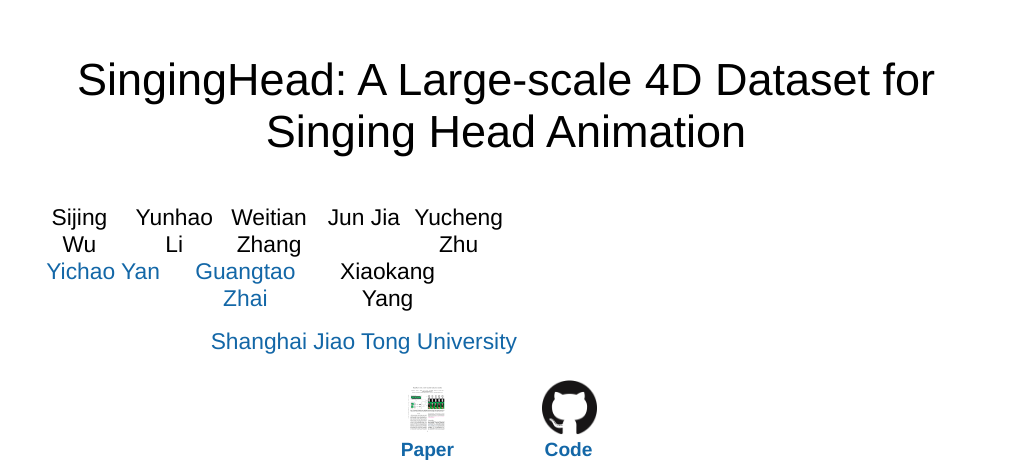
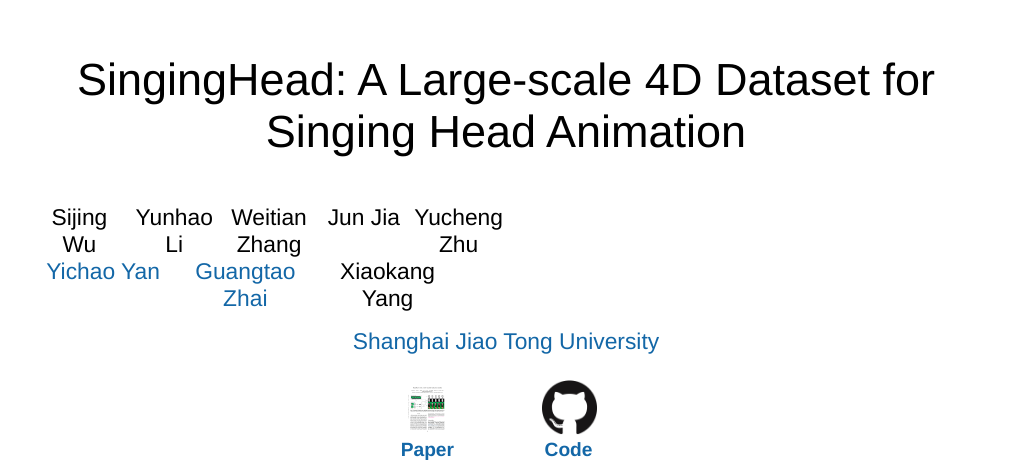
Before and after one commit to wsj-sjtu/SingingHead, a plain HTML site: page index.html in a window 1280 px wide. Shown: the top 474 px of the page, without its empty margins (134-1145 px from the left). Drawn offline with nearby package versions, Linux system fonts and the light colour scheme; some packages are replaced by stand-ins of ours; a script that the page names is missing; a web font is replaced by a local one.

Commit message:
Update index.html

```diff
--- a/index.html
+++ b/index.html
@@ -61,7 +61,8 @@
         </div> -->
 
         <div class="affil-row">
-            <div class="col-1 text-center"><a href="https://en.sjtu.edu.cn/">Shanghai Jiao Tong University</a></div>
+<!--             <div class="col-1 text-center"><a href="https://en.sjtu.edu.cn/">Shanghai Jiao Tong University</a></div> -->
+            <h5><a href="https://en.sjtu.edu.cn/">Shanghai Jiao Tong University</a></h5>
             <br>
         </div>
 
```
